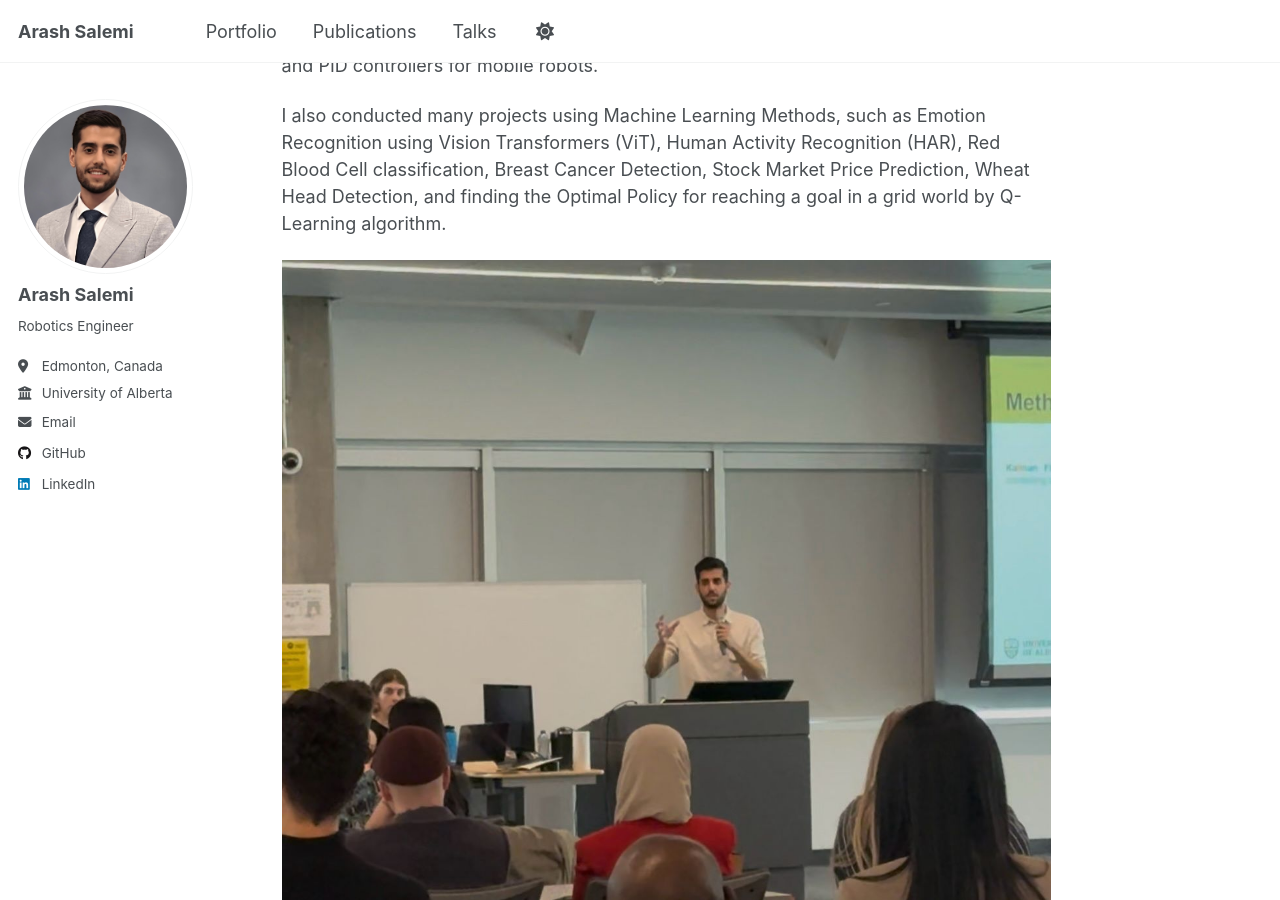
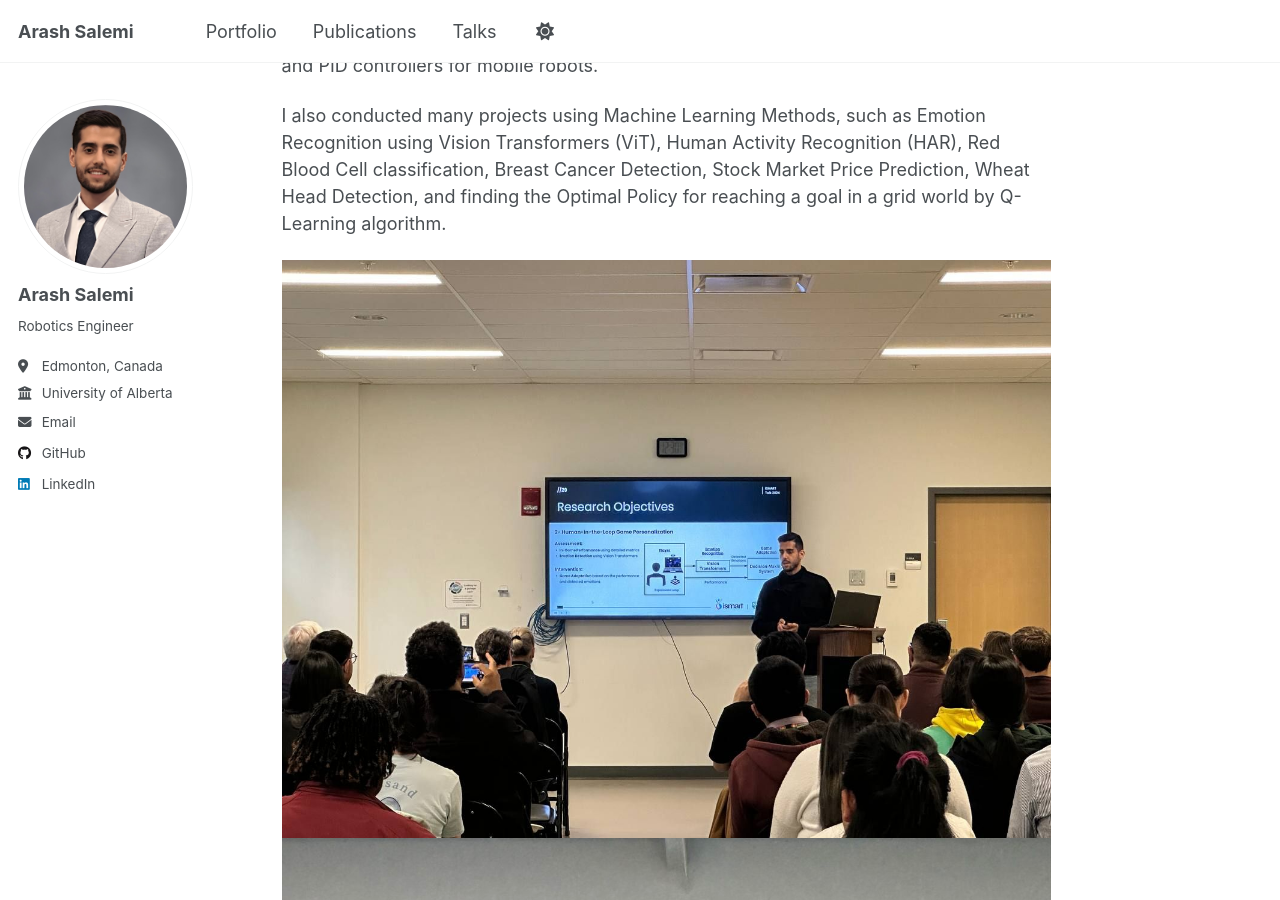
Before and after one commit to arash-salemi/arash-salemi.github.io, a Jekyll site: the page built from _pages/about.md, in a window 1280 px wide and 900 px high, scrolled down 356 px. Built offline with Jekyll 4.4.1, drawn with Linux system fonts in a browser that asks for light colours; a script that is not in the unit is left out.

Commit message:
Update about.md

```diff
--- a/_pages/about.md
+++ b/_pages/about.md
@@ -23,8 +23,8 @@ I also conducted many projects using Machine Learning Methods, such as Emotion R
 
 <div class="talk-images">
   <div class="img-grid two">
-    <div class="frame"><img src="/images/talks/talk6.jpg" alt="FEGRS talk - photo 1" loading="lazy"></div>
-    <div class="frame"><img src="/images/talks/talk6666.jpg" alt="FEGRS talk - photo 2" loading="lazy"></div>
+    <div class="frame"><img src="/images/talks/talk33.jpg" alt="FEGRS talk - photo 1" loading="lazy"></div>
+    <div class="frame"><img src="/images/talks/talk55.jpg" alt="FEGRS talk - photo 2" loading="lazy"></div>
   </div>
 </div>
 
```
